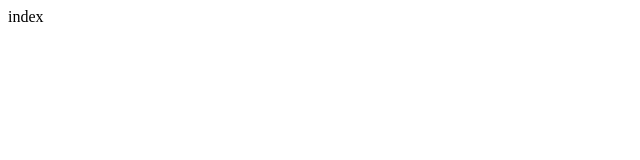
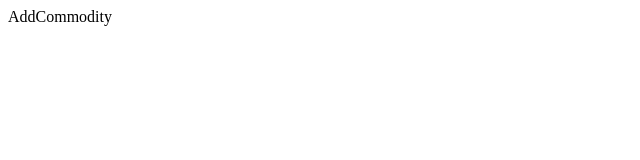
Before and after one commit to raybagas7/eFishery-THT-FE, a Next.js app: page /commodity/add in a window 1280 px wide. Shown: the top 160 px of the page, without its empty margins (0-640 px from the left). Built offline with nearby package versions, Linux system fonts and the light colour scheme.

Commit message:
feat(add page): implement main layout to the page
    - implement MainLayout into add new commodity page

```diff
--- a/src/pages/commodity/add/index.tsx
+++ b/src/pages/commodity/add/index.tsx
@@ -1,7 +1,12 @@
-import React from "react";
+import MainLayout from "@/components/Layout/MainLayout";
+import React, { ReactElement } from "react";
 
-const index = () => {
-  return <div>index</div>;
+const AddCommodity = () => {
+  return <div>AddCommodity</div>;
 };
 
-export default index;
+export default AddCommodity;
+
+AddCommodity.getLayout = function getLayout(page: ReactElement) {
+  return <MainLayout>{page}</MainLayout>;
+};
```
